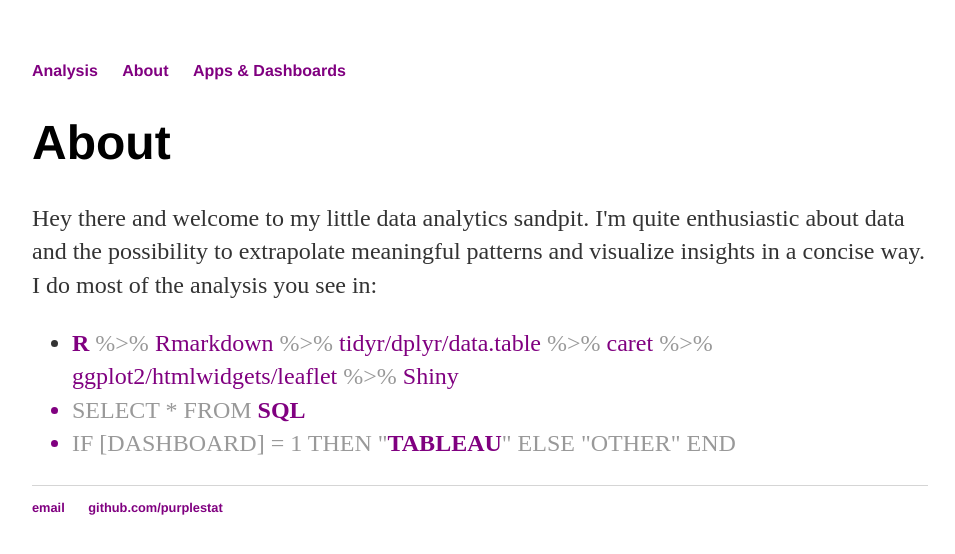
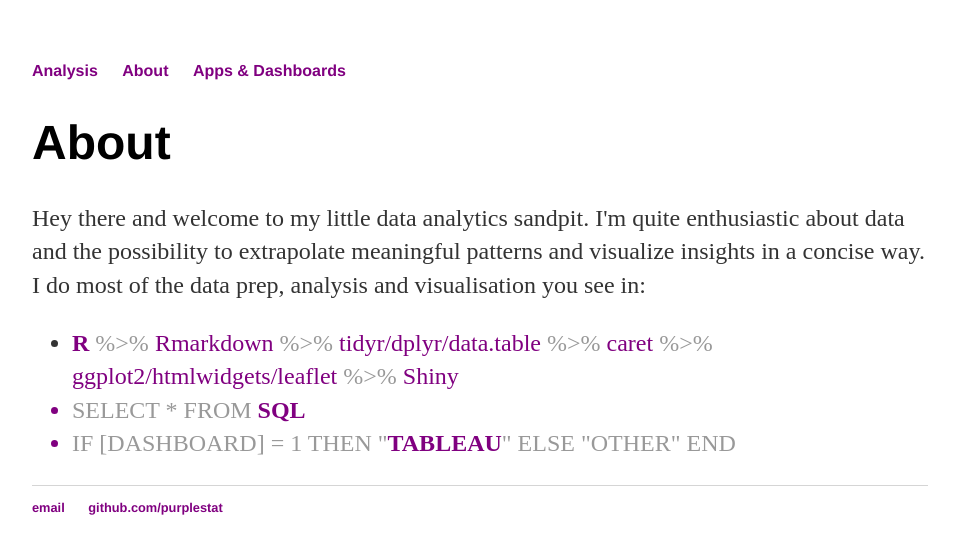
Before and after one commit to purplestat/purplestat.github.io, a Jekyll site: the page built from about/index.html, in a window 1280 px wide. Shown: the top 554 px of the page, without its empty margins (160-1115 px from the left). Built offline with Jekyll 4.4.1, drawn with Linux system fonts in a browser that asks for light colours.

Commit message:
Update index.html

```diff
--- a/about/index.html
+++ b/about/index.html
@@ -6,7 +6,7 @@
 			<h1>About</h1>
 			<p>  Hey there and welcome to my little data analytics sandpit. I'm quite enthusiastic about data and
 				the possibility to extrapolate meaningful patterns and visualize insights in a concise way.<br>
-				I do most of the analysis you see in:
+				I do most of the data prep, analysis and visualisation you see in:
 				<ul>
 				<li><span><FONT COLOR="purple"><b>R</b> <FONT COLOR="#999">%>% <FONT COLOR="purple">Rmarkdown <FONT COLOR="#999">%>% <FONT COLOR="purple">tidyr/dplyr/data.table <FONT COLOR="#999">%>% <FONT COLOR="purple">caret <FONT COLOR="#999">%>% <FONT COLOR="purple">ggplot2/htmlwidgets/leaflet <FONT COLOR="#999">%>% <FONT COLOR="purple">Shiny</span></li>
 				<li><span><FONT COLOR="#999"> SELECT * FROM <FONT COLOR="purple"> <b>SQL</b></span></li>
```
